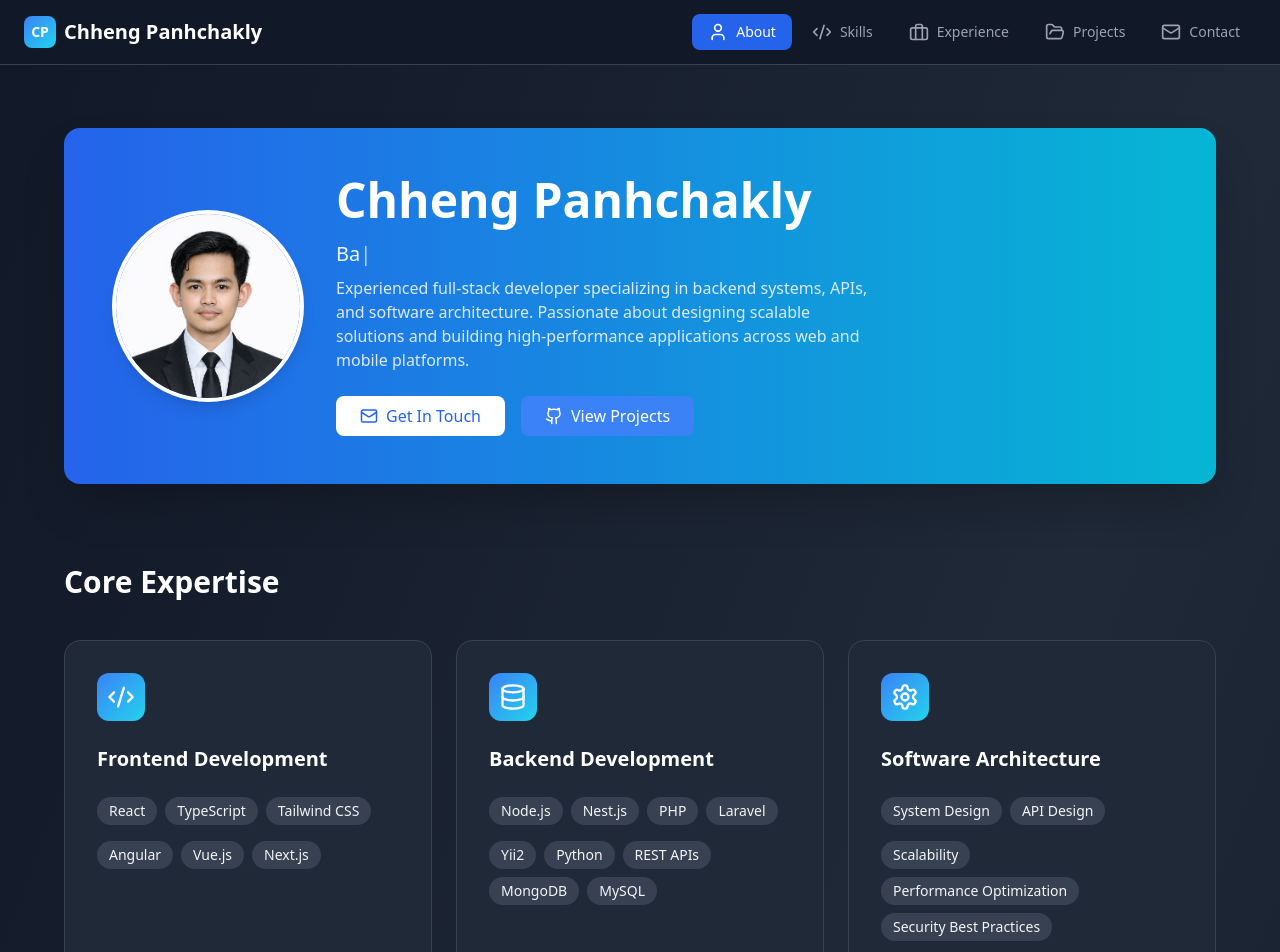
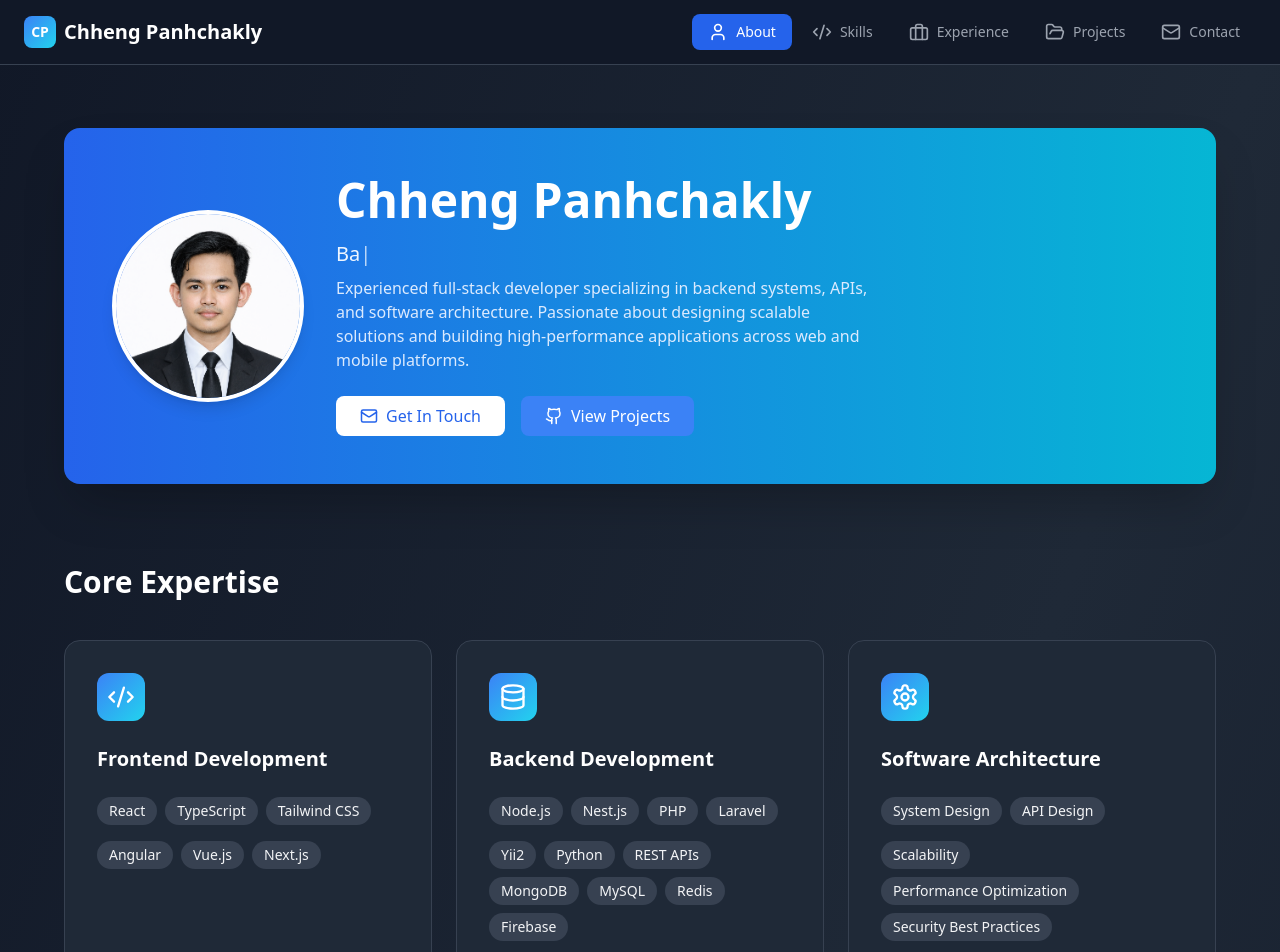
Before and after one commit to panhchakly/modern-portfolio, a React (Vite) app: page / in a window 1280 px wide. Shown: the top 952 px of the page. Built offline with nearby package versions, Linux system fonts and the light colour scheme.

Commit message:
backend info

```diff
--- a/src/App.tsx
+++ b/src/App.tsx
@@ -13,7 +13,7 @@ function App() {
     {
       category: 'Backend Development',
       icon: Database,
-      tech: ['Node.js', 'Nest.js', 'PHP', 'Laravel', 'Yii2', 'Python', 'REST APIs', 'MongoDB', 'MySQL']
+      tech: ['Node.js', 'Nest.js', 'PHP', 'Laravel', 'Yii2', 'Python', 'REST APIs', 'MongoDB', 'MySQL', 'Redis', 'Firebase']
     },
     {
       category: 'Software Architecture',
```
